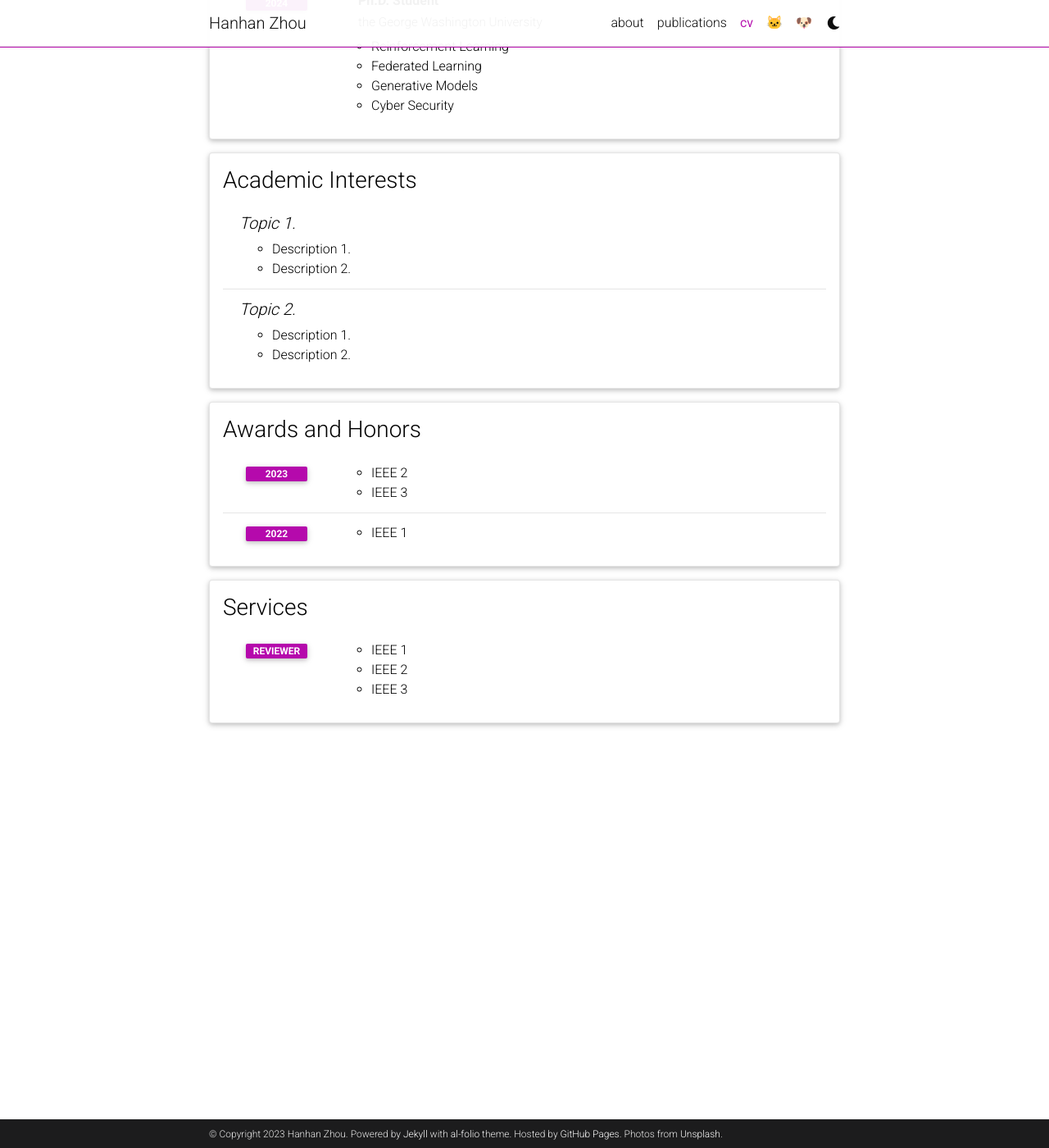
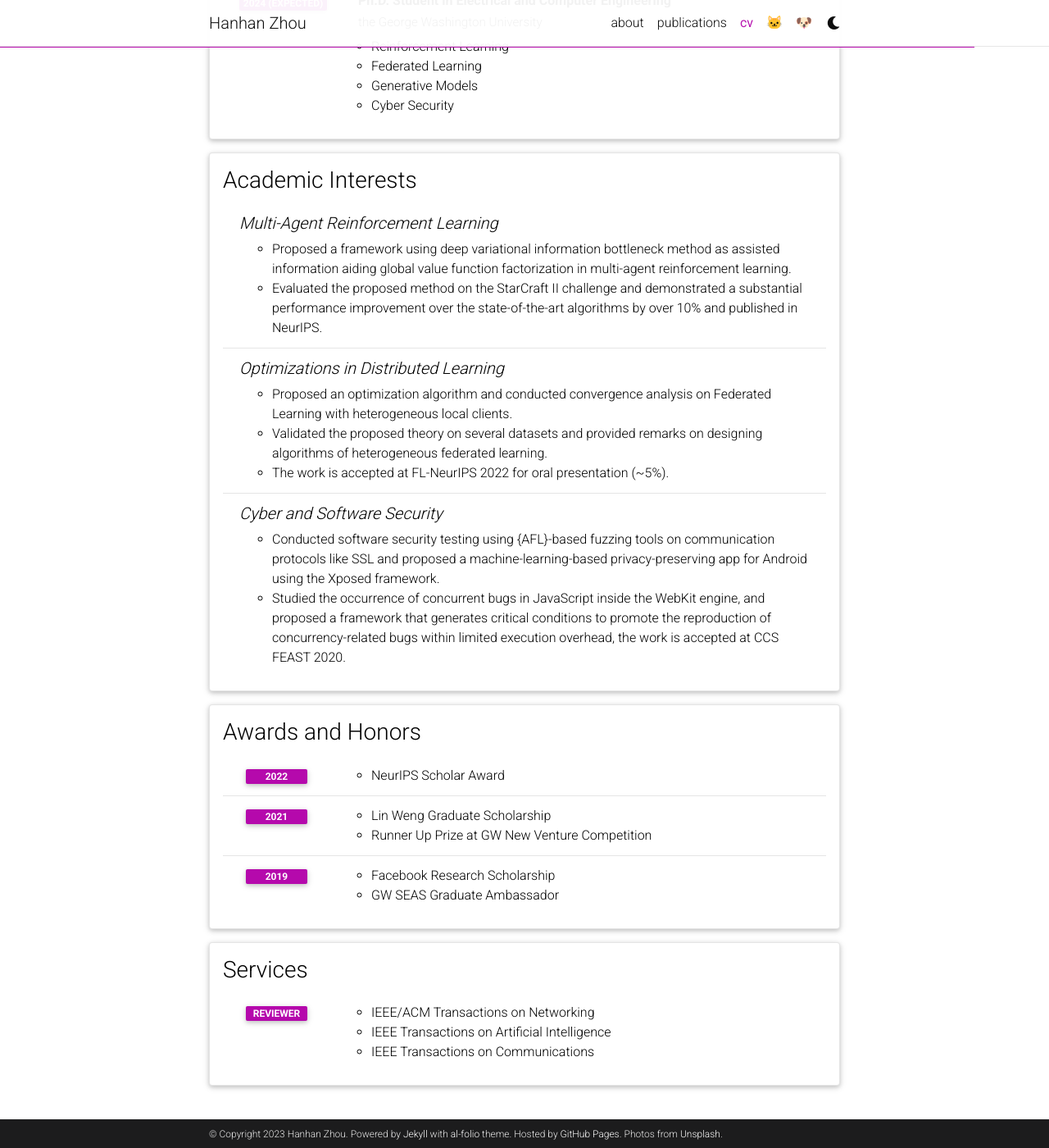
Before and after one commit to hanhanAnderson/hanhanAnderson.github.io, a Jekyll site: the page built from _pages/cv.md, in a window 1280 px wide and 1400 px high, scrolled down 444 px. Shown: the whole window at 82% size. Built offline with Jekyll 4.4.1, drawn with Linux system fonts in a browser that asks for light colours; comment, search, counter and statistics services are not loaded; a style sheet for code colours, icons or effects is not loaded; some of the changed text lies outside the part shown.

Commit message:
UpdateInfo

```diff
--- a/_data/cv.yml
+++ b/_data/cv.yml
@@ -9,17 +9,14 @@
 - title: Education
   type: time_table
   contents:
-    - title: Ph.D. Student
+    - title: Ph.D. Student in Electrical and Computer Engineering
       institution: the George Washington University
-      year: 2024
+      year: 2024 (expected)
       description:
         - Reinforcement Learning
         - Federated Learning
         - Generative Models
         - Cyber Security
-          # contents:
-          #   - Sub-description 1.
-          #   - Sub-description 2.
     # - title: Federal teaching diploma
     #   institution: Eidgenössische Technische Hochschule, Zurich, Switzerland
     #   year: 1900
@@ -81,30 +78,42 @@
 - title: Academic Interests
   type: nested_list
   contents:
-    - title: Topic 1.
+    - title: Multi-Agent Reinforcement Learning
       items:
-        - Description 1.
-        - Description 2.
-    - title: Topic 2.
+        - Proposed a framework using deep variational information bottleneck method as assisted information aiding global value function factorization in multi-agent reinforcement learning.
+        - Evaluated the proposed method on the StarCraft II challenge and demonstrated a substantial performance improvement over the state-of-the-art algorithms by over 10% and published in NeurIPS.
+    - title: Optimizations in Distributed Learning
       items:
-        - Description 1.
-        - Description 2.
+        - Proposed an optimization algorithm and conducted convergence analysis on Federated Learning with heterogeneous local clients.
+        - Validated the proposed theory on several datasets and provided remarks on designing algorithms of heterogeneous federated learning.
+        - The work is accepted at FL-NeurIPS 2022 for oral presentation (~5%).
+    - title: Cyber and Software Security
+      items:
+      - Conducted software security testing using {AFL}-based fuzzing tools on communication protocols like SSL and proposed a machine-learning-based privacy-preserving app for Android using the Xposed framework.
+      - Studied the occurrence of concurrent bugs in JavaScript inside the WebKit engine, and proposed a framework that generates critical conditions to promote the reproduction of concurrency-related bugs within limited execution overhead, the work is accepted at CCS FEAST 2020.
 
 - title: Awards and Honors
   type: time_table
   contents:
     - title:
       # institution: the George Washington University
-      year: 2023
+      year: 2022
       description:
-        - IEEE 2
-        - IEEE 3
+        - NeurIPS Scholar Award
 
     - title:
       # institution: the George Washington University
-      year: 2022
+      year: 2021
       description:
-        - IEEE 1
+        - Lin Weng Graduate Scholarship
+        - Runner Up Prize at GW New Venture Competition
+
+    - title:
+      # institution: the George Washington University
+      year: 2019
+      description:
+        - Facebook Research Scholarship
+        - GW SEAS Graduate Ambassador
 
 - title: Services
   type: time_table
@@ -113,6 +122,6 @@
       # institution: the George Washington University
       year: Reviewer
       description:
-        - IEEE 1
-        - IEEE 2
-        - IEEE 3
+        - IEEE/ACM Transactions on Networking
+        - IEEE Transactions on Artificial Intelligence
+        - IEEE Transactions on Communications
```
Also changed, not shown: _pages/about.md (+1 -1 lines), _pages/cv.md (+2 -2 lines), _pages/gato.md (+11 -1 lines), assets/img/13 - Copy - Copy.jpeg (added), assets/img/13.jpeg, assets/img/132.jpeg (added), assets/img/14.jpeg, 2 other files.
